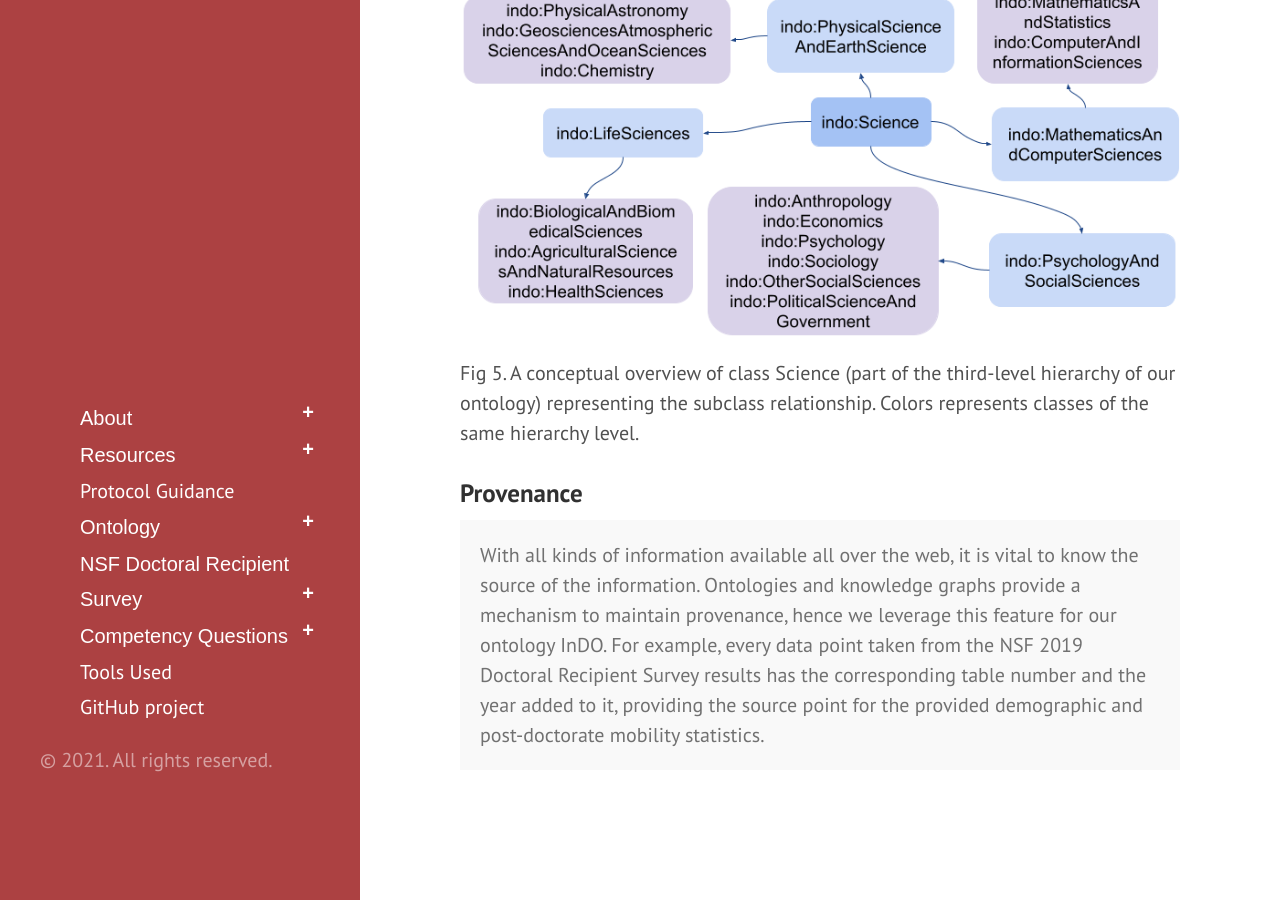
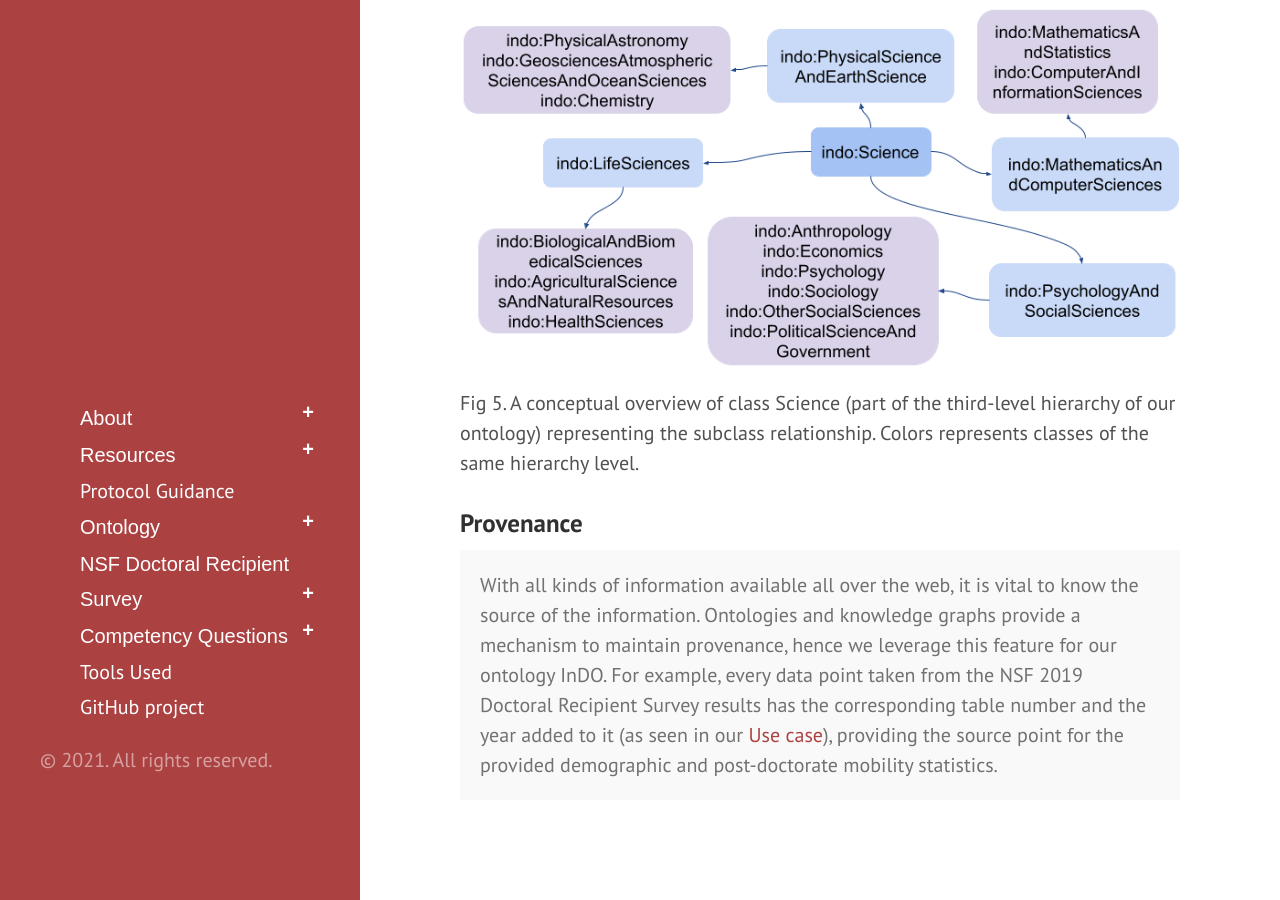
Before and after one commit to tetherless-world/institute-demographic-ontology, a Jekyll site: the page built from modeling.md, in a window 1280 px wide and 900 px high, scrolled down 2841 px. Built offline with Jekyll 4.4.1, drawn with Linux system fonts in a browser that asks for light colours; Markdown is read by kramdown in place of the engine named in the settings; some of the changed text lies outside the part shown.

Commit message:
added links

```diff
--- a/modeling.md
+++ b/modeling.md
@@ -36,6 +36,6 @@ title: Modeling Snippets
   <caption id="fig5">Fig 5. A conceptual overview of class Science (part of the third-level hierarchy of our ontology) representing the subclass relationship. Colors represents classes of the same hierarchy level.</caption>
 
  <h3 id="provenance">Provenance</h3>
- <p class="message">With all kinds of information available all over the web, it is vital to know the source of the information. Ontologies and knowledge graphs provide a mechanism to maintain provenance, hence we leverage this feature for our ontology InDO. For example, every data point taken from the NSF 2019 Doctoral Recipient Survey results has the corresponding table number and the year added to it, providing the source point for the provided demographic and post-doctorate mobility statistics.</p>
+ <p class="message">With all kinds of information available all over the web, it is vital to know the source of the information. Ontologies and knowledge graphs provide a mechanism to maintain provenance, hence we leverage this feature for our ontology InDO. For example, every data point taken from the NSF 2019 Doctoral Recipient Survey results has the corresponding table number and the year added to it (as seen in our <a href="nsfexample">Use case</a>), providing the source point for the provided demographic and post-doctorate mobility statistics.</p>
 
  </content>
```
Also changed, not shown: other parts of modeling.md (+1 -1 lines).
